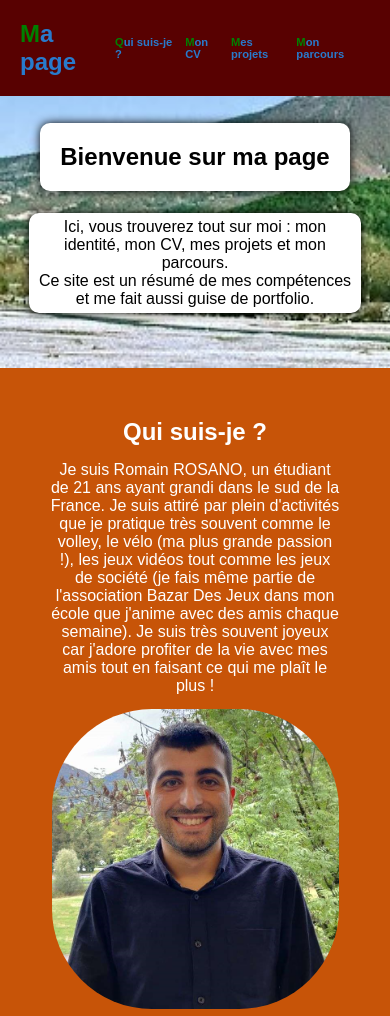
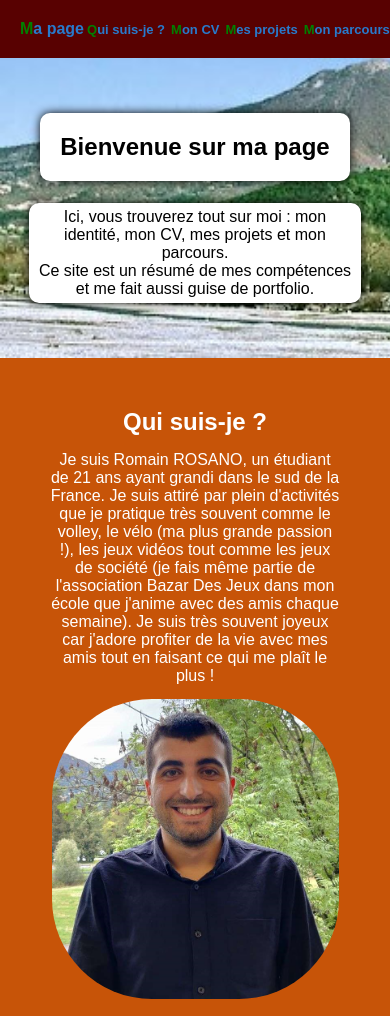
Before and after one commit to sabiroro/pro_website, a plain HTML site: page index.html in a window 390 px wide. Shown: the top 1016 px of the page. Drawn offline with Linux system fonts and the light colour scheme; a script that the page names is missing.

Commit message:
Improve phone's view

```diff
--- a/style.css
+++ b/style.css
@@ -302,11 +302,11 @@
         }
 
         section {
-            scroll-margin-top: 68px;
+            scroll-margin-top: 58px;
         }
 
         main {
-            padding-top: 68px;
+            padding-top: 58px;
         }
 
         /**HEADER**/
@@ -318,6 +318,8 @@
             width: 100%;
             z-index: 1;
             display: flex;
+            flex-direction: row;
+            flex-wrap: nowrap;
             justify-content: space-between;
             align-items: center;
             transition: 0.5s;
@@ -328,6 +330,7 @@
             font-weight: 300;
             color: rgb(40, 122, 204);
             font-weight: bold;
+            white-space: nowrap;
         }
 
         header span {
@@ -335,18 +338,19 @@
         }
 
         .homepage {
-            font-size: x-large;
+            font-size: medium;
         }
 
         .navbar {
             list-style: none;
             position: relative;
             display: flex;
-            font-size: 70%;
         }
 
         .navbar li {
             margin-inline: 3px;
+            white-space: nowrap;
+            font-size: small;
         }
 
         .navbar a:hover {
```
